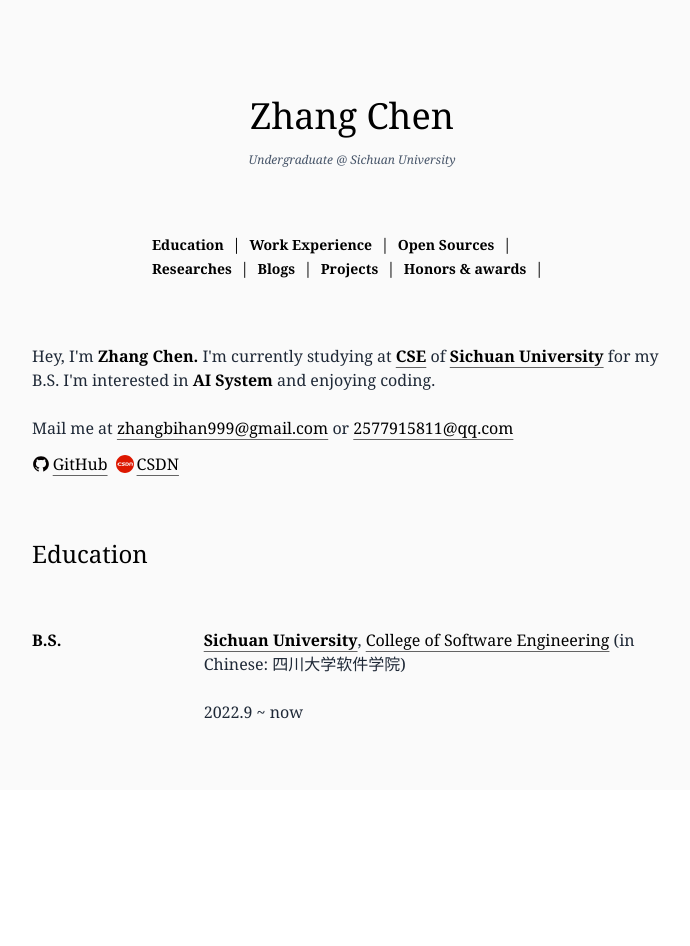
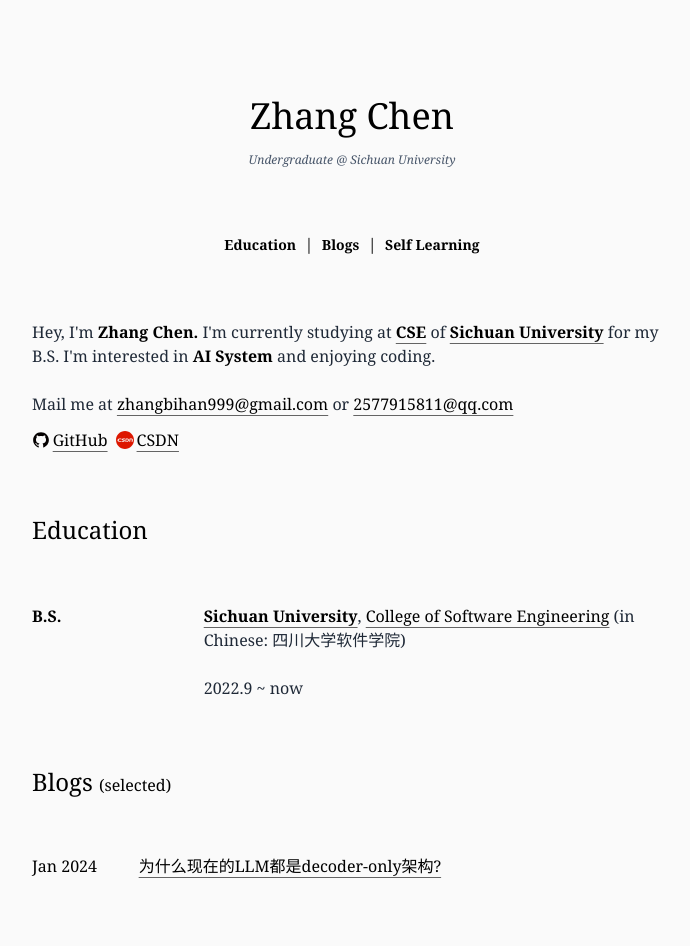
Before and after one commit to zhangbihan999/zhangbihan999.github.io, a Next.js app: page / in a window 1280 px wide. Shown: the top 946 px of the page, without its empty margins (288-978 px from the left). Before the commit the page ends 800 px from the top, so only its background shows below. Built offline with nearby package versions, Linux system fonts and the light colour scheme.

Commit message:
add info

```diff
--- /dev/null
+++ b/app/components/list/List.tsx
@@ -0,0 +1,13 @@
+import React, {Children} from "react";
+
+export default function List({children}: {children: React.ReactNode}) {
+    return (
+        <div>
+            {
+                Children.map(children, child => (
+                    <div className={'my-2'}>{child}</div>
+                ))
+            }
+        </div>
+    )
+}
--- /dev/null
+++ b/app/components/list/ListItem.tsx
@@ -0,0 +1,14 @@
+import React from "react";
+
+export default function ListItem({left, right}: {left: React.ReactNode, right: React.ReactNode}) {
+    return (
+        <div className={'flex flex-row'}>
+            <div className={'basis-1/6'}>
+                {left}
+            </div>
+            <div className={'basis-5/6'}>
+                {right}
+            </div>
+        </div>
+    )
+}
--- a/app/page.tsx
+++ b/app/page.tsx
@@ -7,6 +7,8 @@ import Table from './components/table/Table';
 import TableRow from './components/table/TableRow';
 
 import './page.css';
+import List from './components/list/List';
+import ListItem from './components/list/ListItem';
 
 export default function Home() {
   return (
@@ -28,21 +30,19 @@ export default function Home() {
           <div>
             <UrlLink url={'#education'} native={true} underline={false} fontSize={'text-sm'}>Education</UrlLink>
             <Separator />
-              <UrlLink url={'#work experience'} native={true} underline={false} fontSize={'text-sm'}>Work Experience</UrlLink>
-              <Separator />
-              <UrlLink url={'#open-sources'} native={true} underline={false} fontSize={'text-sm'}>Open Sources</UrlLink>
-              <Separator />
-              <br />
-              <div>
-                <UrlLink url={'#researches'} native={true} underline={false} fontSize={'text-sm'}>Researches</UrlLink>
-                <Separator />
+            {/* <UrlLink url={'#work experience'} native={true} underline={false} fontSize={'text-sm'}>Work Experience</UrlLink>
+              <Separator /> */}
+            {/* <UrlLink url={'#open-sources'} native={true} underline={false} fontSize={'text-sm'}>Open Sources</UrlLink>
+              <Separator /> */}
+            {/* <UrlLink url={'#researches'} native={true} underline={false} fontSize={'text-sm'}>Researches</UrlLink>
+                <Separator /> */}
             <UrlLink url={'#blogs'} native={true} underline={false} fontSize={'text-sm'}>Blogs</UrlLink>
             <Separator />
-                <UrlLink url={'#projects'} native={true} underline={false} fontSize={'text-sm'}>Projects</UrlLink>
-                <Separator />
-                <UrlLink url={'#honors-awards'} native={true} underline={false} fontSize={'text-sm'}>Honors & awards</UrlLink>
-                <Separator />
-              </div>
+            <UrlLink url={'#self-learning'} native={true} underline={false} fontSize={'text-sm'}>Self Learning</UrlLink>
+
+            {/* <UrlLink url={'#honors-awards'} native={true} underline={false} fontSize={'text-sm'}>Honors & awards</UrlLink>
+                <Separator /> */}
+
           </div>
         </div>
 
@@ -104,7 +104,21 @@ export default function Home() {
 
         <div className={'h-14'}></div>
 
+        <div id={'blogs'}>
+          <div className={'text-2xl'}>Blogs <text className={'text-base'}>(selected)</text></div>
+          <br />
+          <br />
+          <List>
+            <ListItem left={'Jan 2024'} right={<UrlLink url={'https://blog.csdn.net/m0_73615873/article/details/135905512?spm=1001.2014.3001.5502'}
+              bold={false}>为什么现在的LLM都是decoder-only架构?</UrlLink>} />
+          </List>
+        </div>
 
+        <div className={'h-14'}></div>
+
+        <div id='self-learning'>
+          <div className={'text-2xl'}>Self Learning</div>
+        </div>
       </div>
     </div>
 
```
Lines whose indentation alone changed are shown as unchanged.
